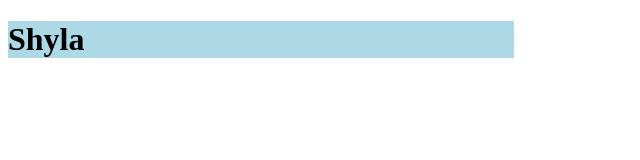
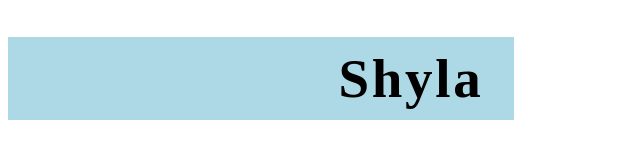
Before and after one commit to sailorshy94/css-portfolio-assignment, a plain HTML site: page index.html in a window 1280 px wide. Shown: the whole page, without its empty margins (0-640 px from the left). Drawn offline with Linux system fonts and the light colour scheme.

Commit message:
added h1 style rules for text

```diff
--- a/assets/style.css
+++ b/assets/style.css
@@ -8,4 +8,14 @@
     background-color: lightblue;
     padding: auto;
     margin-right: 60%;
+    text-align: right;
   }
+/* Added h1 style rules for text */
+  h1 {
+    font-size: 55px;
+    font-family: 'Times New Roman', Times, serif;
+    padding-right: 30px;
+    padding-bottom: 10px;
+    padding-top: 10px;
+    letter-spacing: 0.05em;
+  }
```
